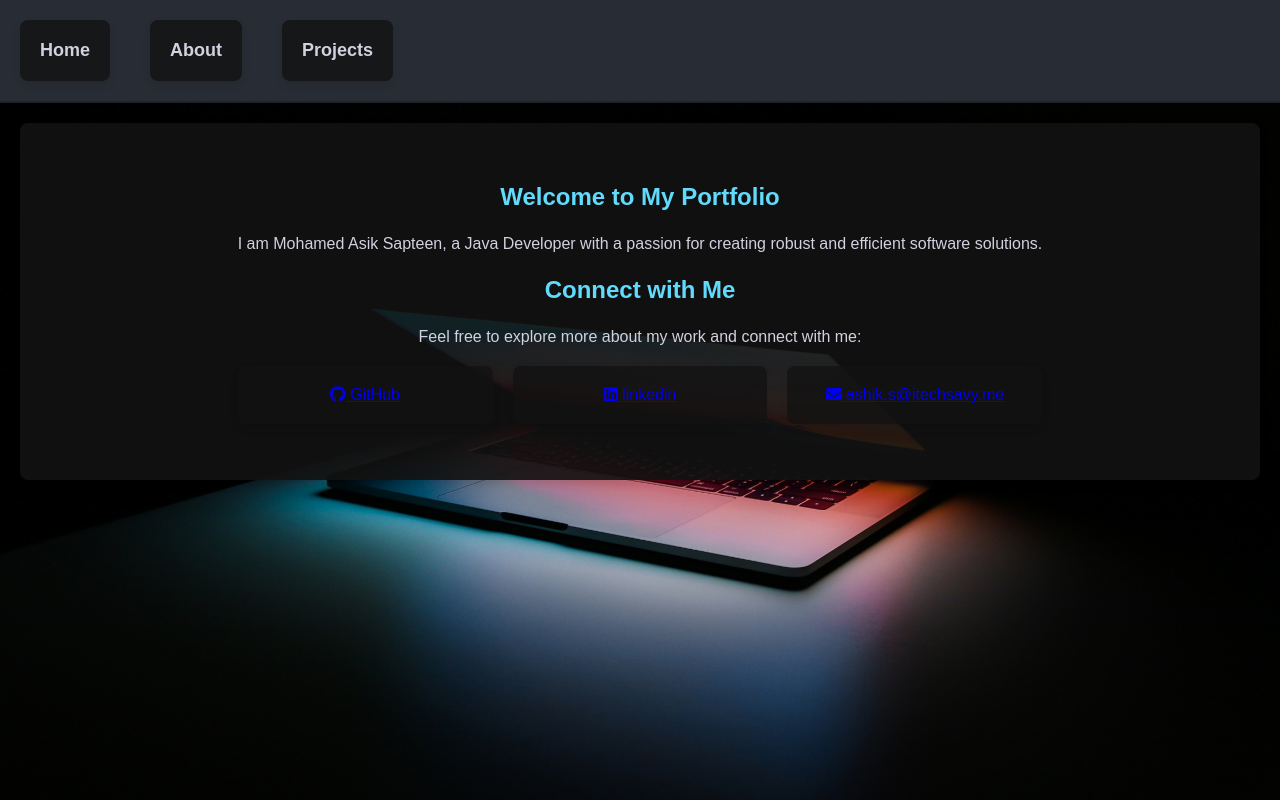
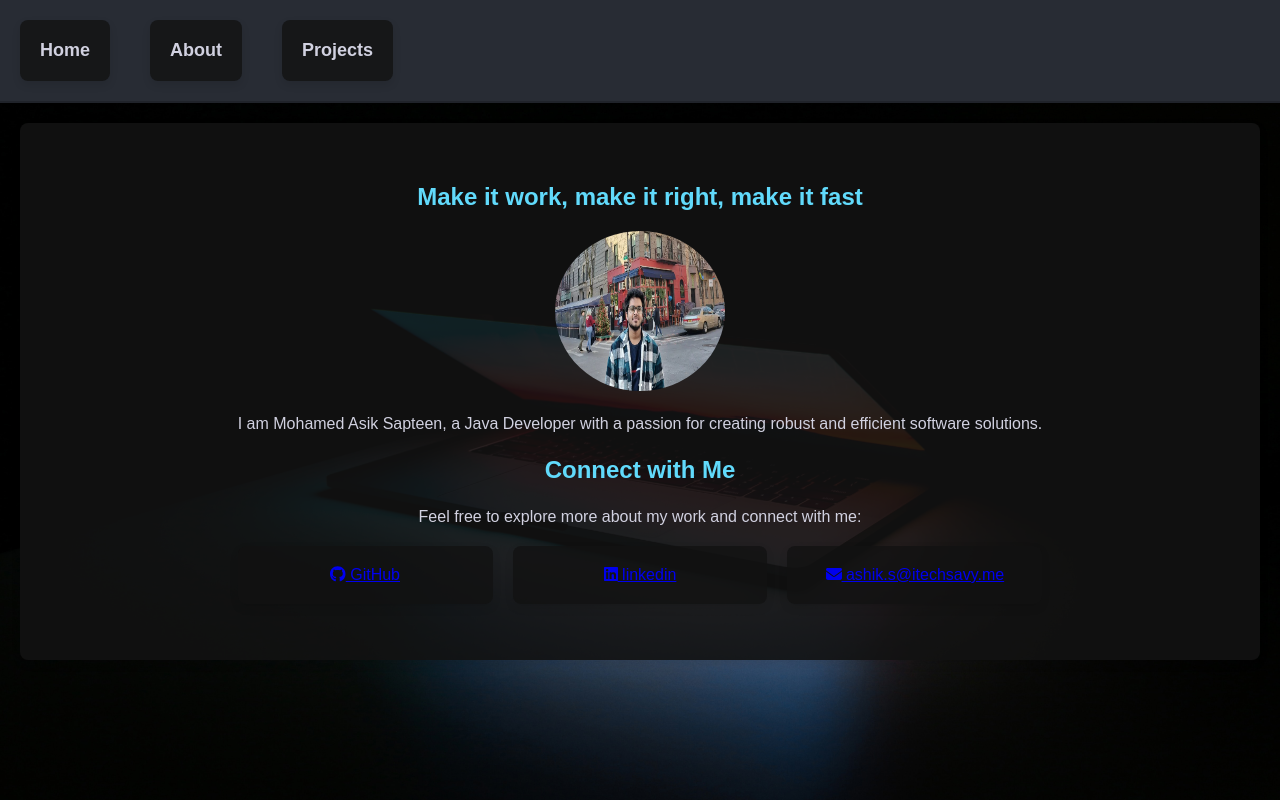
Before and after one commit to awzzmashiq/My-Portfoliio, a React (Create React App) app: page /home in a window 1280 px wide. Built offline with nearby package versions, Linux system fonts and the light colour scheme; a web font is replaced by a local one.

Commit message:
added profile image

```diff
--- a/src/App.js
+++ b/src/App.js
@@ -3,12 +3,22 @@ import './App.css';
 import { BrowserRouter as Router, Route, NavLink, Routes, Navigate } from 'react-router-dom';
 import ConnectWithMe from './ConnectWithMe';
 import HamburgerMenu from 'react-hamburger-menu';
+import asikImage from './images/Asik.png';
 
 
 function Home() {
   return (
     <div>
-      <h2>Welcome to My Portfolio</h2>
+      <h2>Make it work, make it right, make it fast</h2>
+      <img
+        src={asikImage}
+        alt="Professional"
+        style={{
+          width: '170px', // Adjust the width as needed
+          height: '160px', // Adjust the height as needed
+          borderRadius: '50%', // This will make it a circle
+        }}
+      />
       <p>
         I am Mohamed Asik Sapteen, a Java Developer with a passion for creating robust and efficient software solutions.
       </p>
```
Also changed, not shown: src/images/Asik.png (added).
